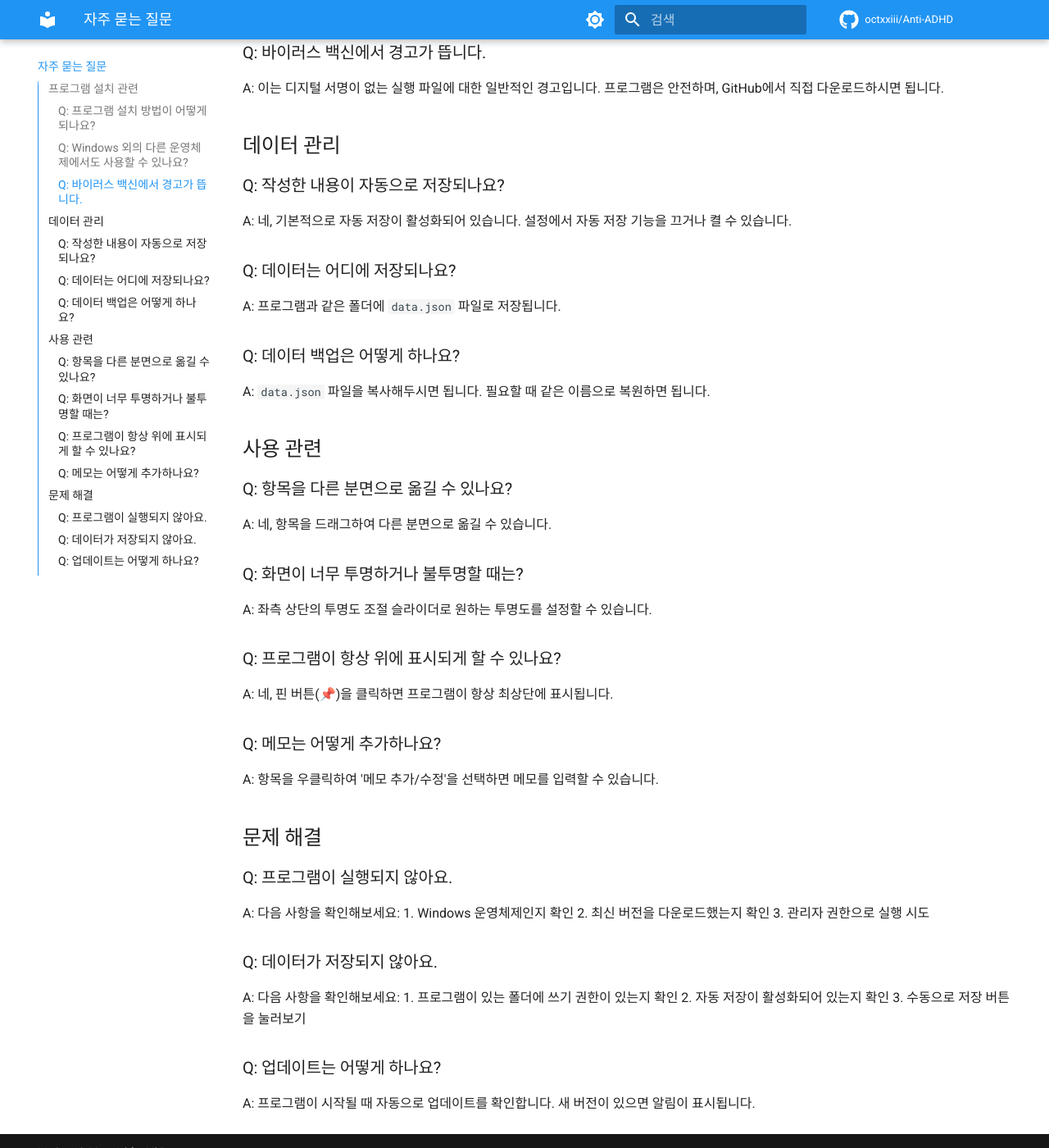
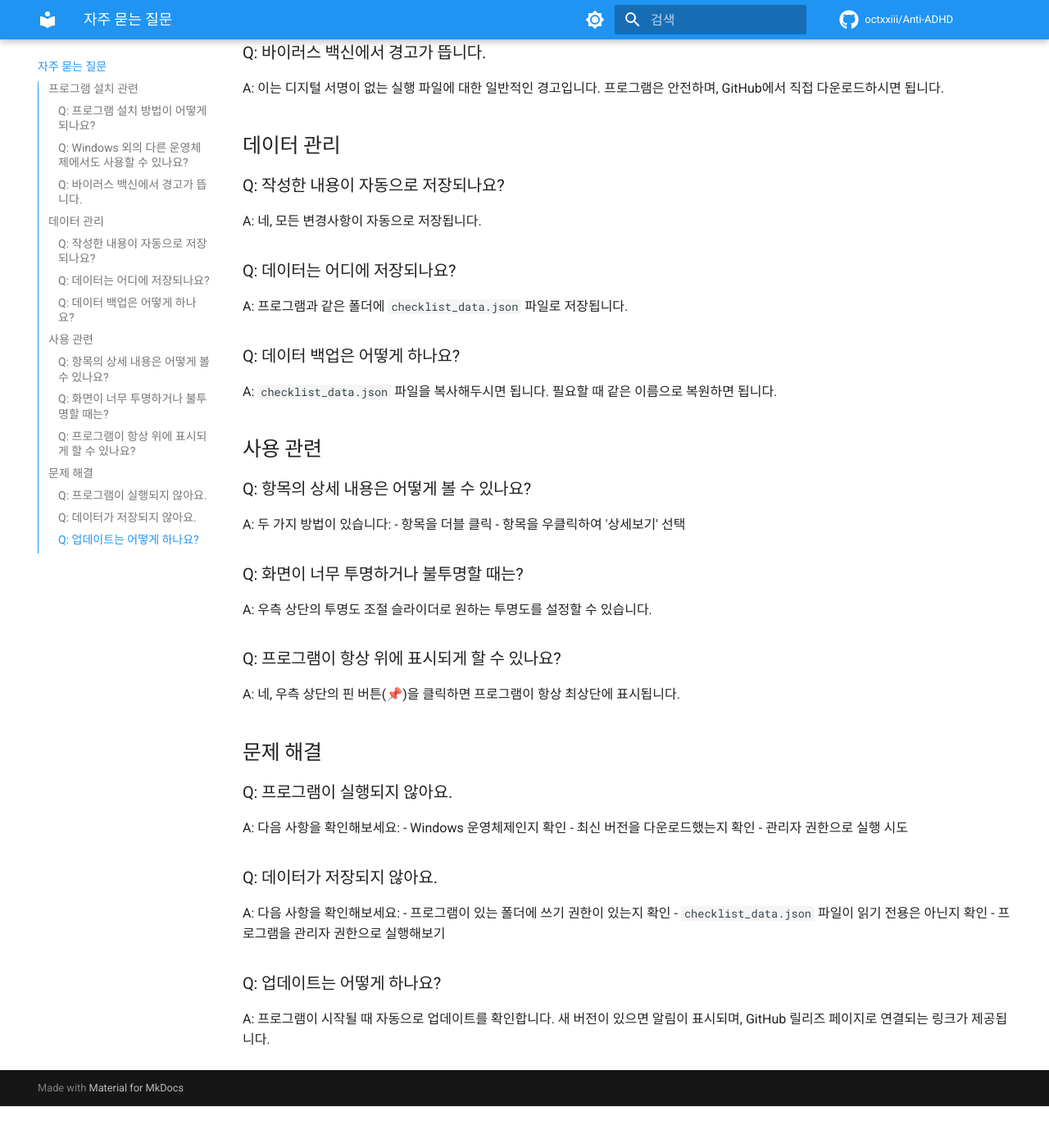
Before and after one commit to octxxiii/Anti-ADHD-Desktop-App-, an MkDocs documentation site: the page built from docs/faq.md, in a window 1280 px wide and 1400 px high, scrolled down 437 px. Shown: the whole window at 82% size. Built offline with MkDocs 1.6.1 and Material for MkDocs 9.7.7, drawn with Linux system fonts in a browser that asks for light colours; comment, search, counter and statistics services are not loaded; after the commit the page ends 1786 px from its top, so only the background shows below that.

Commit message:
docs: FAQ 실제 구현과 일치하도록 수정

```diff
--- a/docs/faq.md
+++ b/docs/faq.md
@@ -14,41 +14,40 @@ A: 이는 디지털 서명이 없는 실행 파일에 대한 일반적인 경고
 ## 데이터 관리
 
 ### Q: 작성한 내용이 자동으로 저장되나요?
-A: 네, 기본적으로 자동 저장이 활성화되어 있습니다. 설정에서 자동 저장 기능을 끄거나 켤 수 있습니다.
+A: 네, 모든 변경사항이 자동으로 저장됩니다.
 
 ### Q: 데이터는 어디에 저장되나요?
-A: 프로그램과 같은 폴더에 `data.json` 파일로 저장됩니다.
+A: 프로그램과 같은 폴더에 `checklist_data.json` 파일로 저장됩니다.
 
 ### Q: 데이터 백업은 어떻게 하나요?
-A: `data.json` 파일을 복사해두시면 됩니다. 필요할 때 같은 이름으로 복원하면 됩니다.
+A: `checklist_data.json` 파일을 복사해두시면 됩니다. 필요할 때 같은 이름으로 복원하면 됩니다.
 
 ## 사용 관련
 
-### Q: 항목을 다른 분면으로 옮길 수 있나요?
-A: 네, 항목을 드래그하여 다른 분면으로 옮길 수 있습니다.
+### Q: 항목의 상세 내용은 어떻게 볼 수 있나요?
+A: 두 가지 방법이 있습니다:
+- 항목을 더블 클릭
+- 항목을 우클릭하여 '상세보기' 선택
 
 ### Q: 화면이 너무 투명하거나 불투명할 때는?
-A: 좌측 상단의 투명도 조절 슬라이더로 원하는 투명도를 설정할 수 있습니다.
+A: 우측 상단의 투명도 조절 슬라이더로 원하는 투명도를 설정할 수 있습니다.
 
 ### Q: 프로그램이 항상 위에 표시되게 할 수 있나요?
-A: 네, 핀 버튼(📌)을 클릭하면 프로그램이 항상 최상단에 표시됩니다.
-
-### Q: 메모는 어떻게 추가하나요?
-A: 항목을 우클릭하여 '메모 추가/수정'을 선택하면 메모를 입력할 수 있습니다.
+A: 네, 우측 상단의 핀 버튼(📌)을 클릭하면 프로그램이 항상 최상단에 표시됩니다.
 
 ## 문제 해결
 
 ### Q: 프로그램이 실행되지 않아요.
 A: 다음 사항을 확인해보세요:
-1. Windows 운영체제인지 확인
-2. 최신 버전을 다운로드했는지 확인
-3. 관리자 권한으로 실행 시도
+- Windows 운영체제인지 확인
+- 최신 버전을 다운로드했는지 확인
+- 관리자 권한으로 실행 시도
 
 ### Q: 데이터가 저장되지 않아요.
 A: 다음 사항을 확인해보세요:
-1. 프로그램이 있는 폴더에 쓰기 권한이 있는지 확인
-2. 자동 저장이 활성화되어 있는지 확인
-3. 수동으로 저장 버튼을 눌러보기
+- 프로그램이 있는 폴더에 쓰기 권한이 있는지 확인
+- `checklist_data.json` 파일이 읽기 전용은 아닌지 확인
+- 프로그램을 관리자 권한으로 실행해보기
 
 ### Q: 업데이트는 어떻게 하나요?
-A: 프로그램이 시작될 때 자동으로 업데이트를 확인합니다. 새 버전이 있으면 알림이 표시됩니다.
+A: 프로그램이 시작될 때 자동으로 업데이트를 확인합니다. 새 버전이 있으면 알림이 표시되며, GitHub 릴리즈 페이지로 연결되는 링크가 제공됩니다.
```
